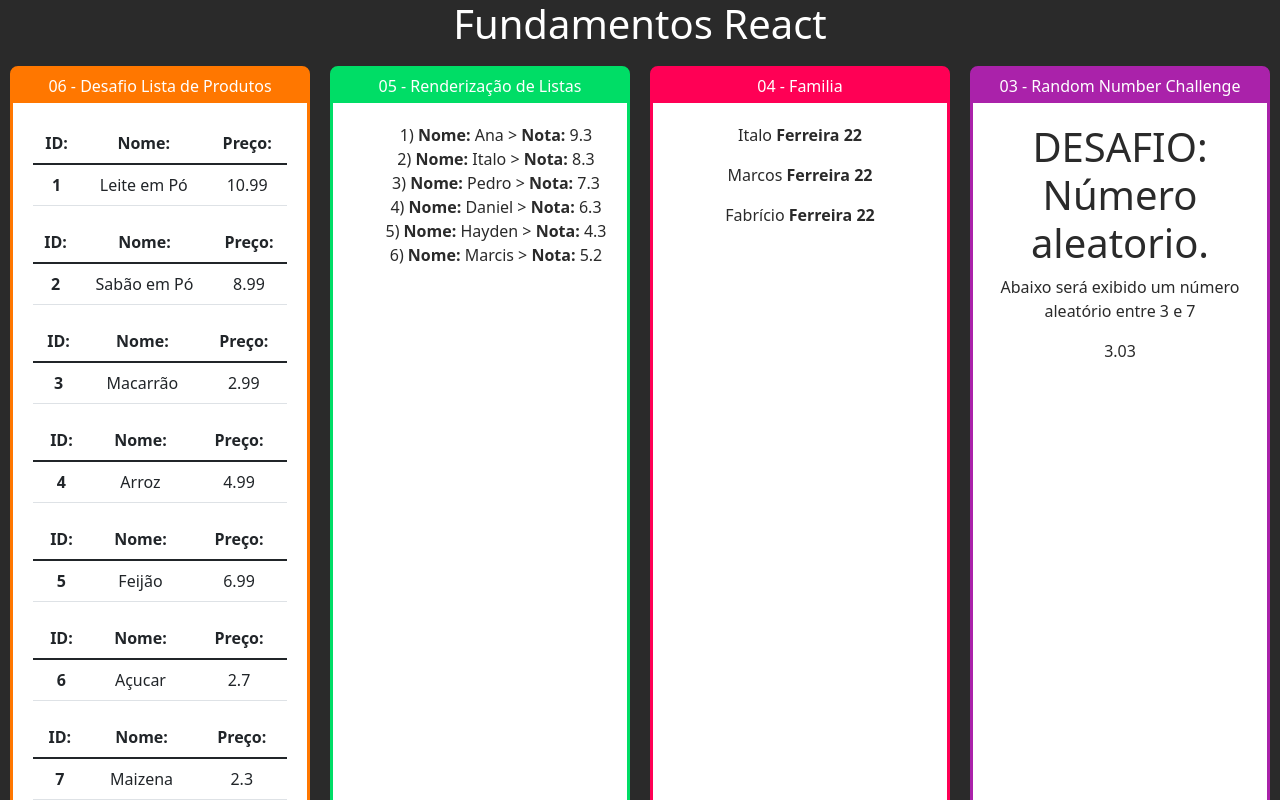
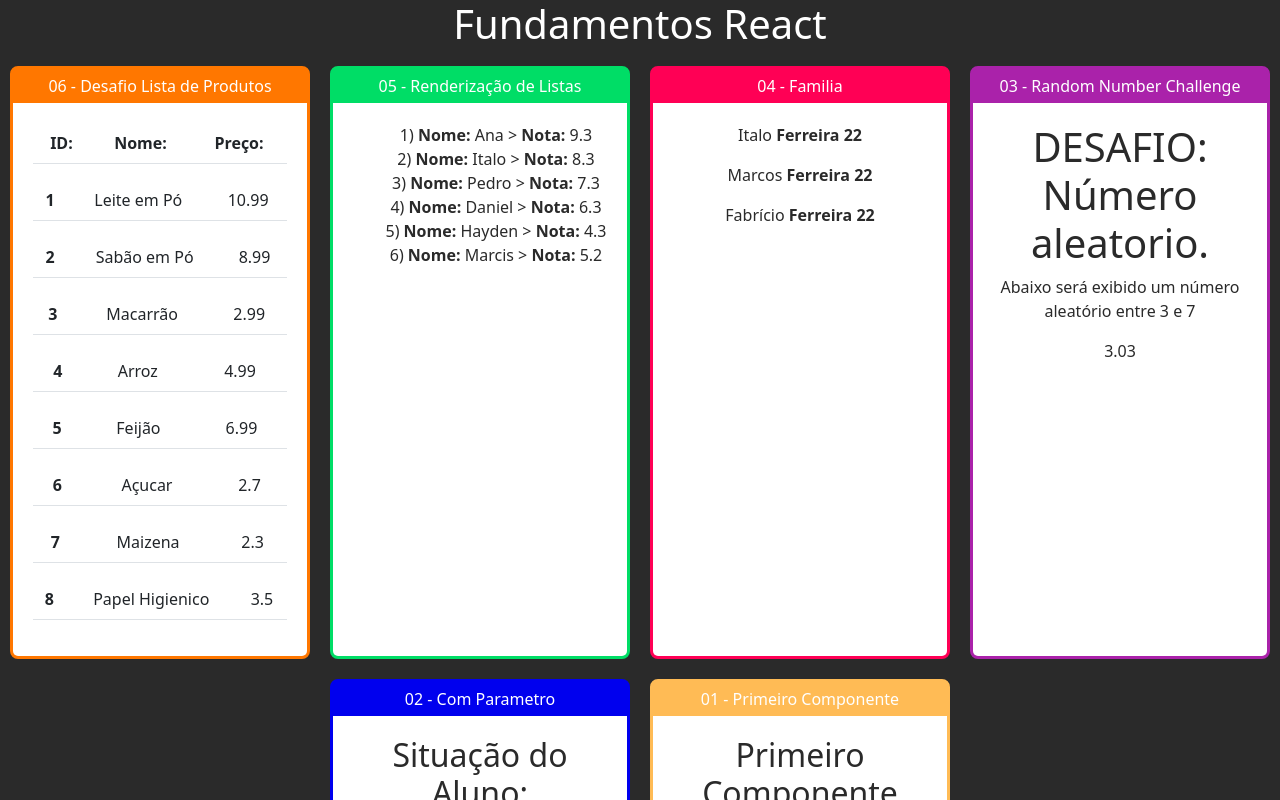
Before and after one commit to italoknd/Curso-REACT-JS, a React (Create React App) app in the folder fundamentos-react/: page / in a window 1280 px wide. Shown: the top 800 px of the page. Built offline with nearby package versions, Linux system fonts and the light colour scheme.

Commit message:
correções no desafio lista de produtos

```diff
--- a/fundamentos-react/src/components/repetição/TabelaProdutos.jsx
+++ b/fundamentos-react/src/components/repetição/TabelaProdutos.jsx
@@ -4,15 +4,8 @@ import produtos from '../../data/produtos'
 export default function TabelaProduto() {
   const listaProdutos = produtos.map(produtos => {
     return (
-      <div>
-        <table class="table">
-          <thead>
-            <tr>
-              <th scope="col">ID:</th>
-              <th scope="col">Nome:</th>
-              <th scope="col">Preço:</th>
-            </tr>
-          </thead>
+      <div key={produtos.id}>
+        <table className="table">
           <tbody>
             <tr>
               <th scope="row">{produtos.id}</th>
@@ -27,6 +20,15 @@ export default function TabelaProduto() {
 
   return (
     <div>
+      <table className="table">
+        <thead>
+          <tr>
+            <th scope="col">ID:</th>
+            <th scope="col">Nome:</th>
+            <th scope="col">Preço:</th>
+          </tr>
+        </thead>
+      </table>
       {listaProdutos}
     </div>
   )
```
